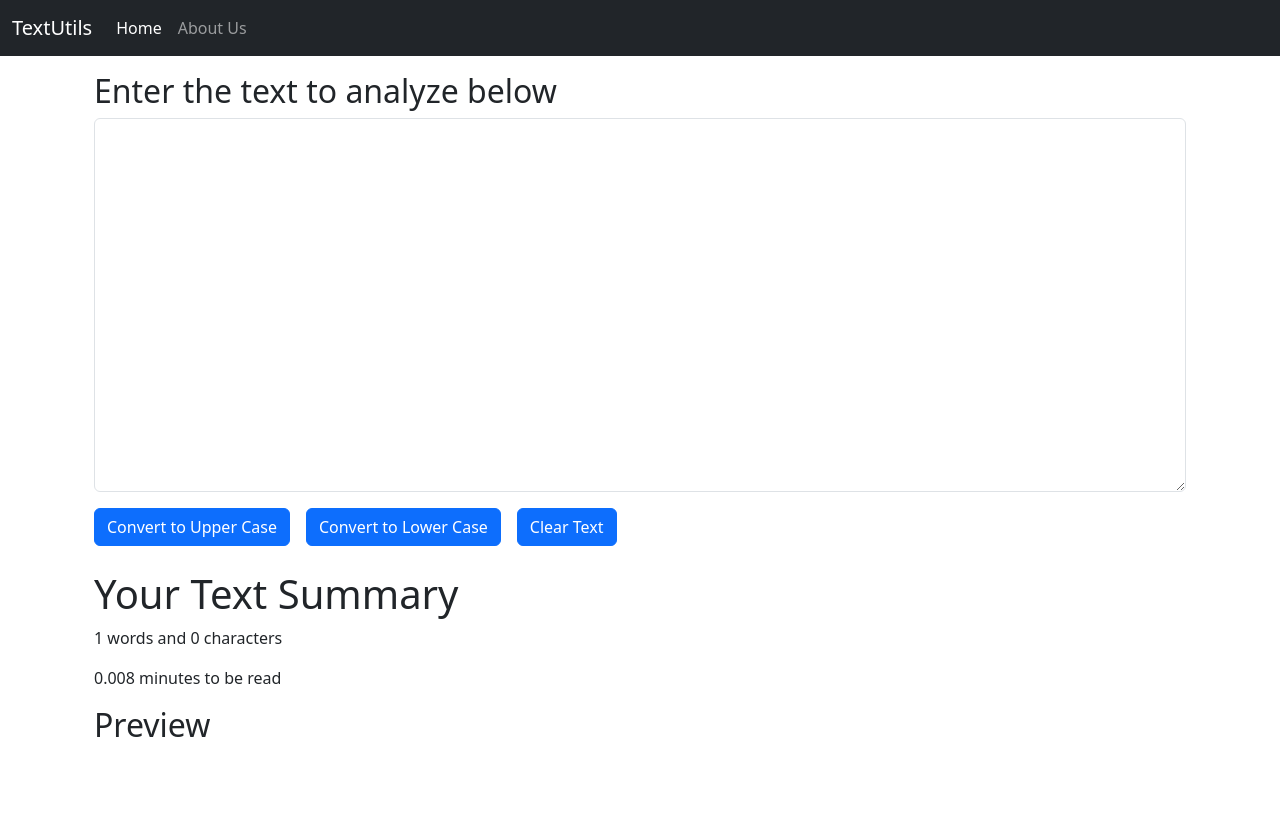
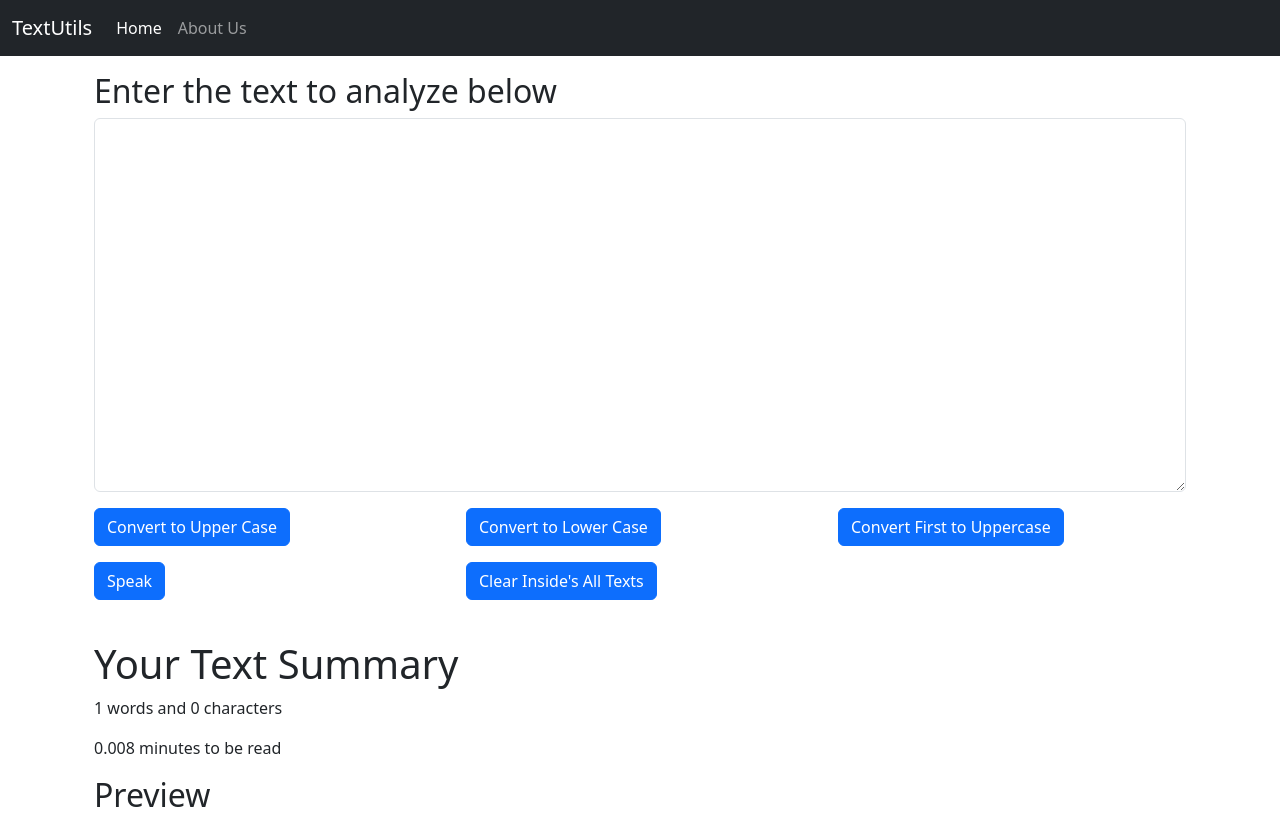
Before and after one commit to sourabh-bhatt/TextUtils, a React (Create React App) app: page / in a window 1280 px wide. Before the commit the page ends 800 px from the top, so only its background shows below. Built offline with nearby package versions, Linux system fonts and the light colour scheme.

Commit message:
Created 2 new features of converting the first character into capital and the speech synthesis

```diff
--- /dev/null
+++ b/src/components/About.js
@@ -0,0 +1,5 @@
+import React from "react";
+
+export default function About() {
+  return <div>About</div>;
+}
--- a/src/components/TextForm.js
+++ b/src/components/TextForm.js
@@ -1,6 +1,7 @@
 import React, { useState } from "react";
 
 export default function TextForm(props) {
+  // For upper case
   const handleUpClick = () => {
     let newText = text.toUpperCase();
     setText(newText);
@@ -18,10 +19,30 @@ export default function TextForm(props) {
     setText(newText);
   };
 
+  //Convert all first letter to uppercase
+  const convertFirstLetterToUpperCase = (str) => {
+    return str.replace(/\b\w/g, (char) => char.toUpperCase());
+  };
+
+  const convertAllUpper = () => {
+    const newText = convertFirstLetterToUpperCase(text);
+    setText(newText);
+  };
+
+  //   Making text to speak
+
+  const speak = () => {
+    let msg = new SpeechSynthesisUtterance();
+    msg.text = text;
+    window.speechSynthesis.speak(msg);
+  };
+
+  //   Calling the change event listner for working of use state {text}
   const handleOnChange = (event) => {
-    // console.log("On Change");
     setText(event.target.value);
   };
+
+  //   creating useState hook
   const [text, setText] = useState(""); //array destructuring
 
   return (
@@ -37,17 +58,52 @@ export default function TextForm(props) {
             rows="15"
           ></textarea>
         </div>
-        {/* Buttons */}
-        <button className="btn btn-primary" onClick={handleUpClick}>
-          Convert to Upper Case
-        </button>
-        {/* Lower Case */}
-        <button className="btn btn-primary mx-3" onClick={handleLoClick}>
-          Convert to Lower Case
-        </button>
-        <button className="btn btn-primary" onClick={handToClear}>
-          Clear Text
-        </button>
+
+        <div className="row">
+          <div className="col-12 col-md-4">
+            <button
+              className="btn btn-primary btn-block mb-3"
+              onClick={handleUpClick}
+            >
+              Convert to Upper Case
+            </button>
+          </div>
+          <div className="col-12 col-md-4">
+            <button
+              className="btn btn-primary btn-block mb-3"
+              onClick={handleLoClick}
+            >
+              Convert to Lower Case
+            </button>
+          </div>
+          {/*  */}
+          {/* Convert all upper */}
+          <div className="col-12 col-md-4">
+            <button
+              className="btn btn-primary btn-block mb-3"
+              onClick={convertAllUpper}
+            >
+              Convert First to Uppercase
+            </button>
+          </div>
+
+          {/* Let your text speak */}
+          <div className="col-12 col-md-4">
+            <button className="btn btn-primary btn-block mb-3" onClick={speak}>
+              Speak
+            </button>
+          </div>
+
+          {/* Clear All */}
+          <div className="col-12 col-md-4">
+            <button
+              className="btn btn-primary btn-block mb-3"
+              onClick={handToClear}
+            >
+              Clear Inside's All Texts
+            </button>
+          </div>
+        </div>
       </div>
       {/* Text summary */}
       <div className="container my-4">
```
